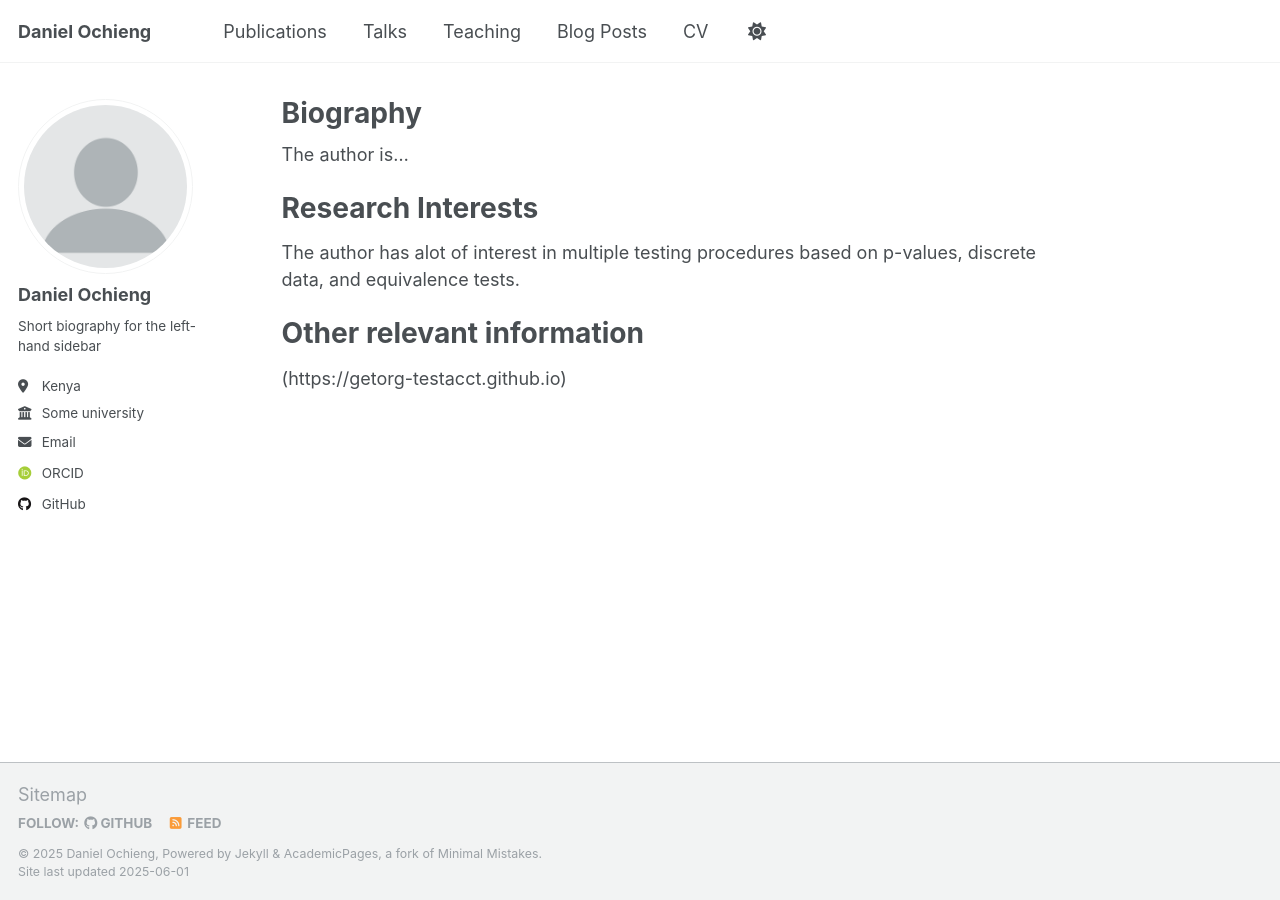
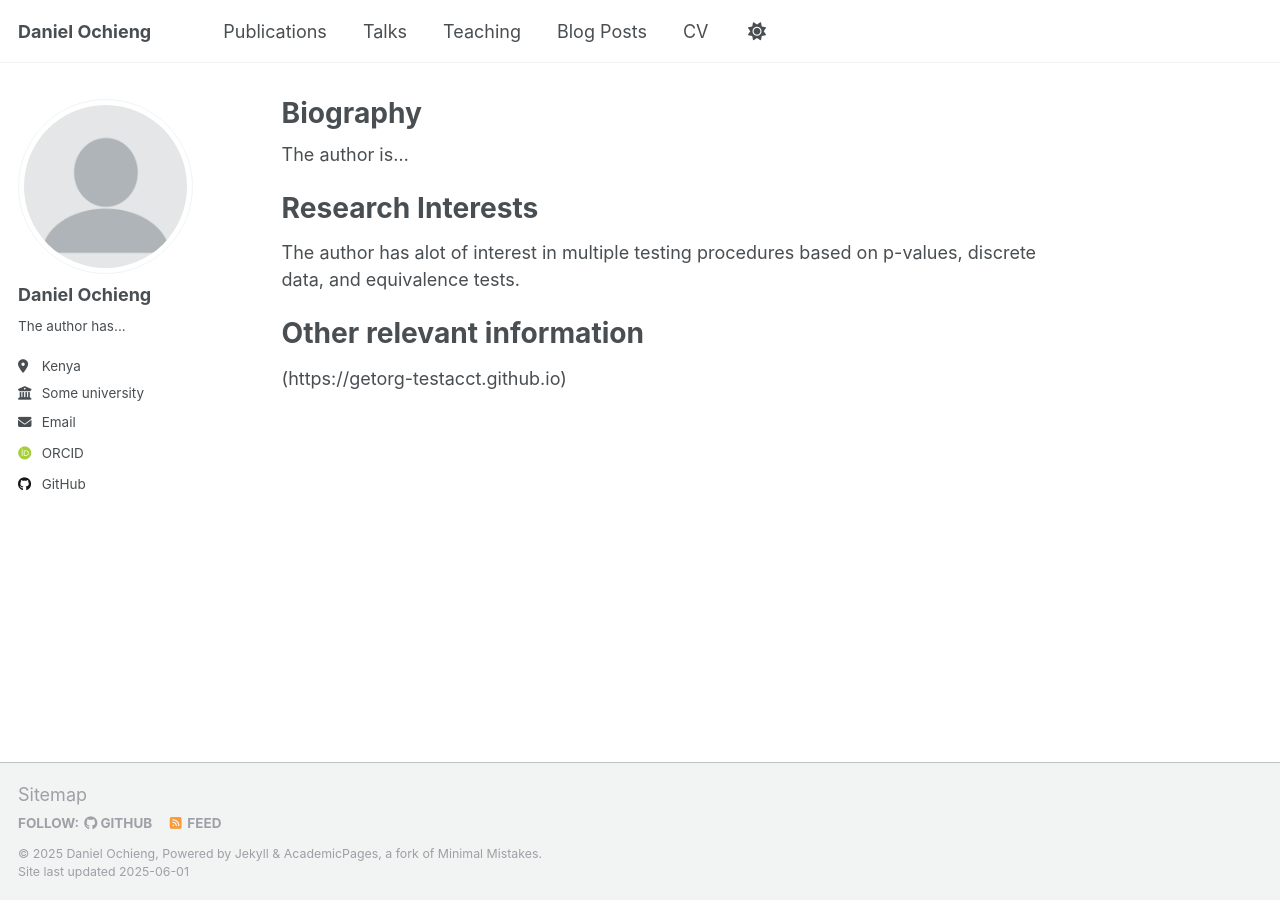
Before and after one commit to Daniel-Ochieng/Daniel-Ochieng.github.io, a Jekyll site: the page built from _pages/about.md, in a window 1280 px wide. Built offline with Jekyll 4.4.1, drawn with Linux system fonts in a browser that asks for light colours; some web fonts are replaced; a file with an impossible date is left out.

Commit message:
Update _config.yml

```diff
--- a/_config.yml
+++ b/_config.yml
@@ -25,7 +25,7 @@ author:
   avatar           : "profile.png"
   name             : "Daniel Ochieng"
   pronouns         : # example: "she/her"
-  bio              : "Short biography for the left-hand sidebar"
+  bio              : "The author has..."
   location         : "Kenya"
   employer         : "Some university"
   uri              : # URL
```
